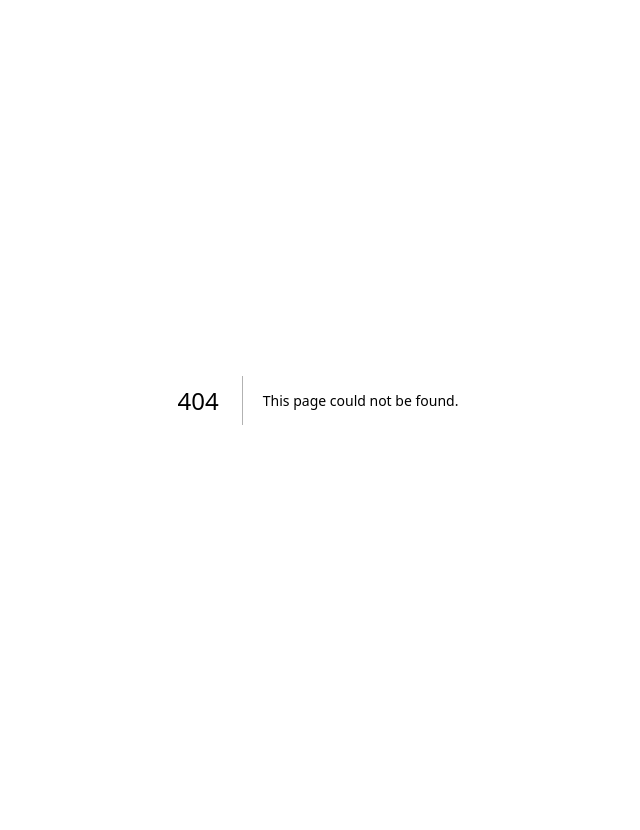
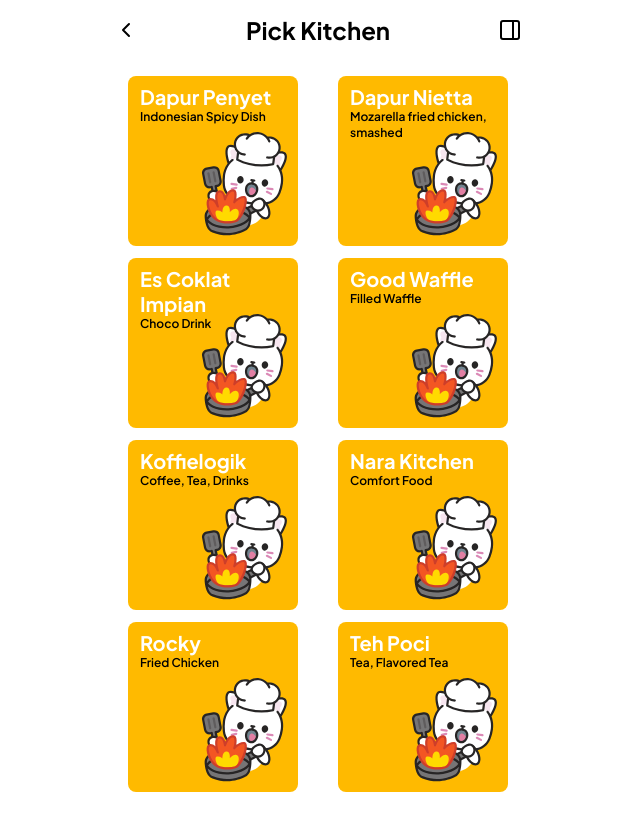
Before and after one commit to keishaaurellyy/nganteen, a Next.js app: page /view-all-kitchen in a window 1280 px wide. Before the commit this address had no page. Shown: the whole page, without its empty margins (322-962 px from the left). Before the commit the page ends 800 px from the top, so only its background shows below. Built offline with nearby package versions, Linux system fonts and the light colour scheme.

Commit message:
[THESIS-120] [FE] View All Kitchen

```diff
--- /dev/null
+++ b/src/app/view-all-kitchen/components/card-kitchen.tsx
@@ -0,0 +1,22 @@
+interface CardKitchenProps {
+  name: string;
+  description: string;
+}
+
+export default function CardKitchen({ name, description }: CardKitchenProps) {
+  return (
+    <div
+      className="relative rounded-lg overflow-hidden bg-cover bg-center flex items-start justify-start px-3 pt-2 cursor-pointer active:opacity-80 transition-opacity duration-200"
+      style={{
+        backgroundImage: "url('/images/kitchen.svg')",
+        width: "170px",
+        height: "170px",
+      }}
+    >
+      <div className="text-neutral-100">
+        <h3 className="text-xl font-bold leading-tight">{name}</h3>
+        <p className="text-neutral-900 text-xs font-semibold">{description}</p>
+      </div>
+    </div>
+  );
+}
--- /dev/null
+++ b/src/app/view-all-kitchen/page.tsx
@@ -0,0 +1,30 @@
+import { Header } from "@/components/header";
+import CardKitchen from "./components/card-kitchen";
+
+export default function ViewAllKitchenPage() {
+  return (
+    <div className="w-full min-h-screen max-w-md justify-self-center">
+      <Header leftIcon rightIcon="sidebar">
+        Pick Kitchen
+      </Header>
+
+      <main className="px-5 pt-4 pb-10">
+        <div
+          className="grid justify-items-center gap-3"
+          style={{
+            gridTemplateColumns: "repeat(auto-fit, minmax(170px, 1fr))",
+          }}
+        >
+          <CardKitchen name="Dapur Penyet" description="Indonesian Spicy Dish"/>
+          <CardKitchen name="Dapur Nietta" description="Mozarella fried chicken, smashed"/>
+          <CardKitchen name="Es Coklat Impian" description="Choco Drink" />
+          <CardKitchen name="Good Waffle" description="Filled Waffle" />
+          <CardKitchen name="Koffielogik" description="Coffee, Tea, Drinks" />
+          <CardKitchen name="Nara Kitchen" description="Comfort Food" />
+          <CardKitchen name="Rocky" description="Fried Chicken" />
+          <CardKitchen name="Teh Poci" description="Tea, Flavored Tea" />
+        </div>
+      </main>
+    </div>
+  );
+}
```
Also changed, not shown: public/images/kitchen.svg (added).
